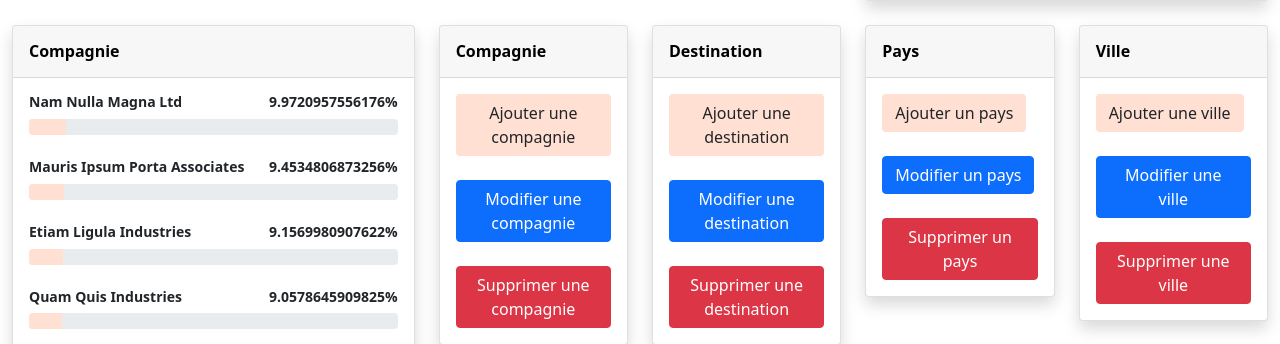
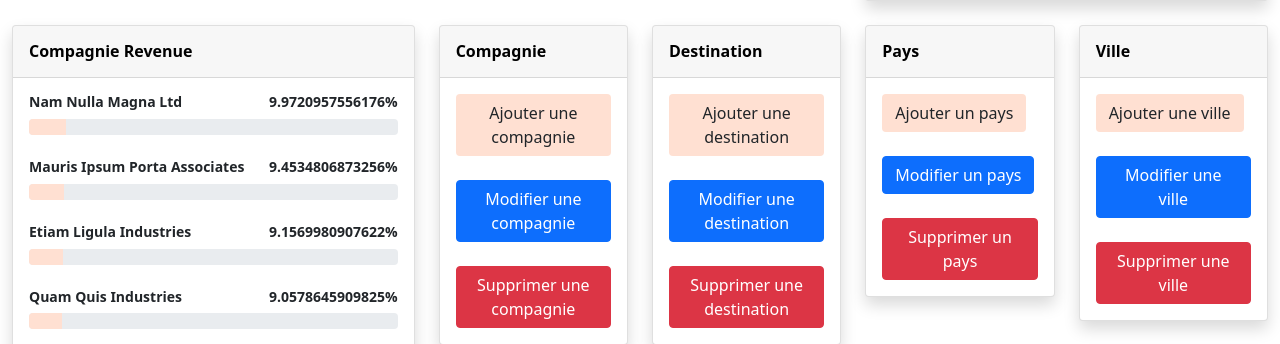
Before and after one commit to Hdidogs/ProjetAeroport, a PHP site: page /vue/panelAdministrateur.php?ans=2022 in a window 1280 px wide. Shown: the part 502-846 px from the top of the page. Run offline with PHP 8.4, Linux system fonts and the light colour scheme; the visitor is signed in with stand-in values (Sample User, id 1); data comes from the database, SQL or seed files in the repository; some libraries are stand-ins or nearby versions.

Commit message:
Fix : Compagnie title

```diff
--- a/vue/panelAdministrateur.php
+++ b/vue/panelAdministrateur.php
@@ -311,7 +311,7 @@ $resCompagnie = $reqCompagnie->fetchAll();
                         <div class="col-lg-4 mb-4">
                             <div class="card shadow mb-4">
                                 <div class="card-header py-3">
-                                    <h6 class="text fw-bold m-0" style="color: black;">Compagnie</h6>
+                                    <h6 class="text fw-bold m-0" style="color: black;">Compagnie Revenue</h6>
                                 </div>
                                 <div class="card-body">
                                     <?php
```
